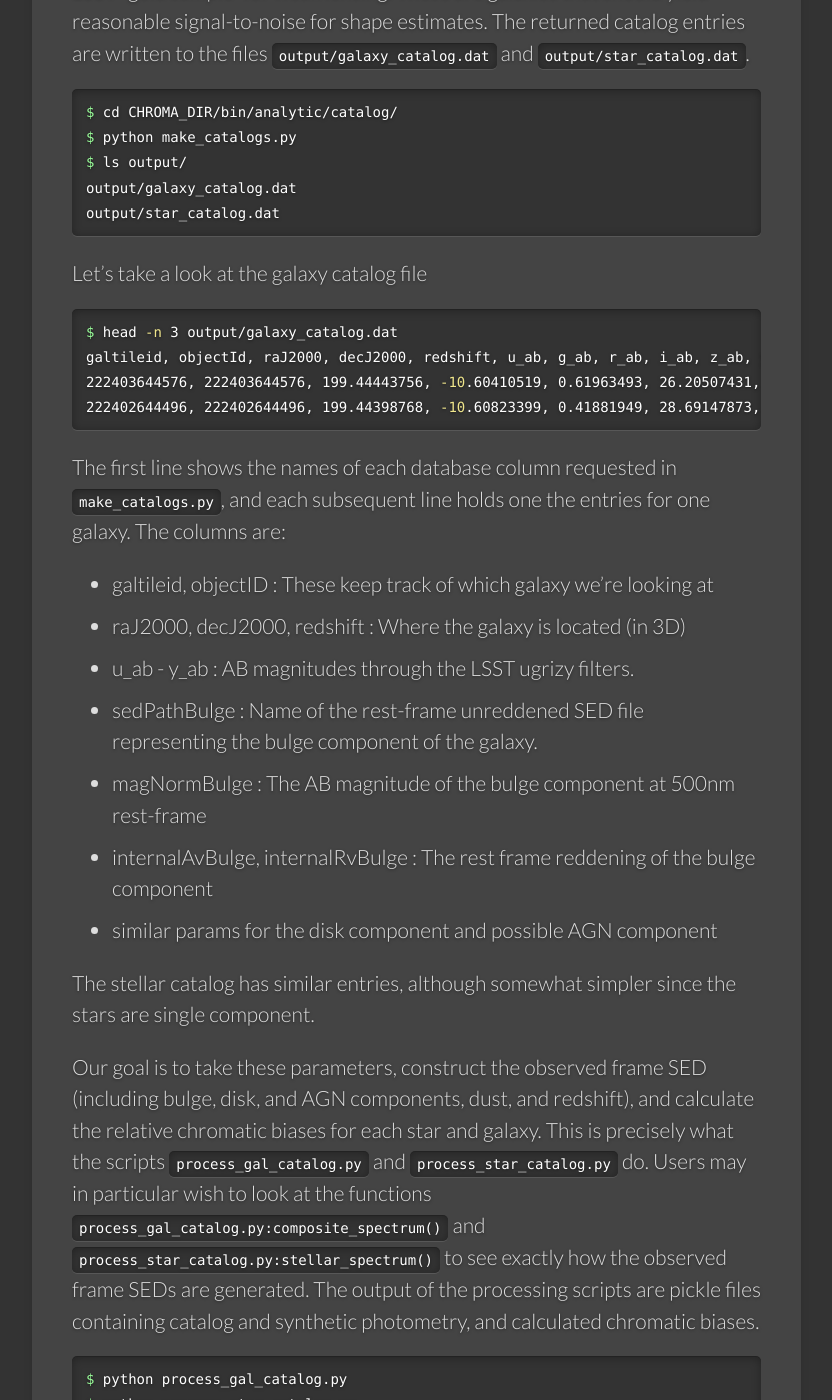
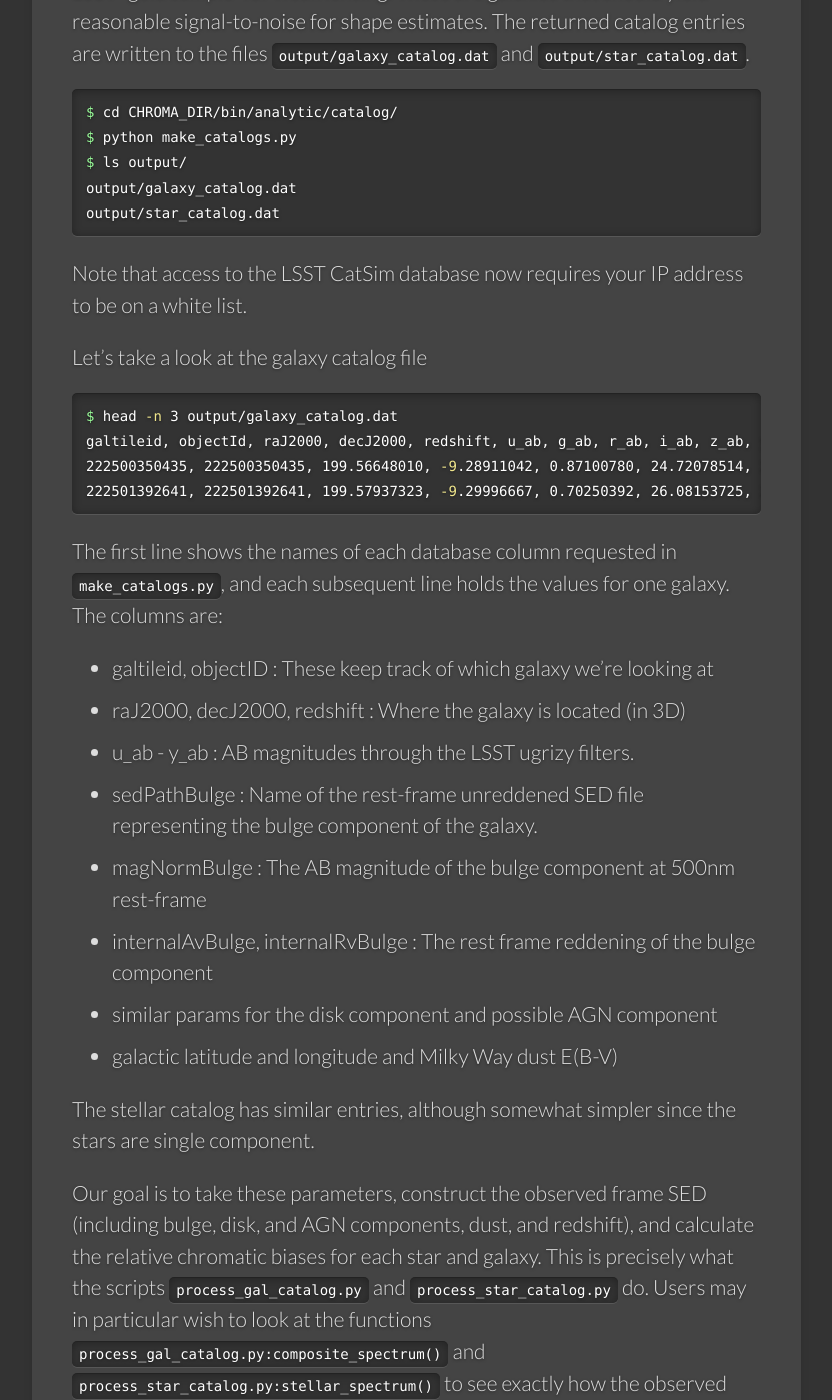
Before and after one commit to LSSTDESC/chroma, a Jekyll site: the page built from results/catalog.md, in a window 1280 px wide and 1400 px high, scrolled down 996 px. Shown: the whole window, without its empty margins (126-958 px from the left). Built offline with Jekyll 4.4.1, drawn with Linux system fonts in a browser that asks for light colours; some web fonts are replaced; formulas are drawn with MathJax 3; some of the changed text lies outside the part shown.

Commit message:
update catalog page

```diff
--- a/results/catalog.md
+++ b/results/catalog.md
@@ -37,16 +37,18 @@ output/galaxy_catalog.dat
 output/star_catalog.dat
 {% endhighlight %}
 
+Note that access to the LSST CatSim database now requires your IP address to be on a white list.
+
 Let's take a look at the galaxy catalog file
 
 {% highlight bash %}
 $ head -n 3 output/galaxy_catalog.dat
-galtileid, objectId, raJ2000, decJ2000, redshift, u_ab, g_ab, r_ab, i_ab, z_ab, y_ab, sedPathBulge, sedPathDisk, sedPathAgn, magNormBulge, magNormDisk, magNormAgn, internalAvBulge, internalRvBulge, internalAvDisk, internalRvDisk
-222403644576, 222403644576, 199.44443756, -10.60410519, 0.61963493, 26.20507431, 26.12331772, 25.60255432, 25.20387077, 25.12633514, 25.05166245, None, galaxySED/Const.20E09.02Z.spec.gz, None, nan, 25.57798004, nan, 0.00000000, 3.09999990, 0.10000000, 3.09999990
-222402644496, 222402644496, 199.44398768, -10.60823399, 0.41881949, 28.69147873, 26.64548302, 25.21138763, 24.58403778, 24.24159241, 24.04888725, None, galaxySED/Inst.50E09.02Z.spec.gz, None, nan, 24.80845070, nan, 0.00000000, 3.09999990, 0.30000001, 3.09999990
+galtileid, objectId, raJ2000, decJ2000, redshift, u_ab, g_ab, r_ab, i_ab, z_ab, y_ab, sedPathBulge, sedPathDisk, sedPathAgn, magNormBulge, magNormDisk, magNormAgn, internalAvBulge, internalRvBulge, internalAvDisk, internalRvDisk, glon, glat, EBV
+222500350435, 222500350435, 199.56648010, -9.28911042, 0.87100780, 24.72078514, 24.37876129, 23.35155296, 22.37948418, 21.74126053, 21.46795082, galaxySED/Burst.32E09.02Z.spec.gz, galaxySED/Exp.40E09.04Z.spec.gz, None, 25.08109093, 21.86528015, nan, 0.30000001, 3.09999990, 0.40000001, 3.09999990, 5.47990054, 0.92513679, 0.03601249
+222501392641, 222501392641, 199.57937323, -9.29996667, 0.70250392, 26.08153725, 25.31512642, 24.57574654, 23.79152298, 23.51052094, 23.27629852, galaxySED/Inst.50E09.04Z.spec.gz, galaxySED/Const.50E09.04Z.spec.gz, None, 26.84174919, 23.30666924, nan, 0.10000000, 3.09999990, 0.80000001, 3.09999990, 5.48020956, 0.92491178, 0.03617451
 {% endhighlight %}
 
-The first line shows the names of each database column requested in `make_catalogs.py`, and each subsequent line holds one the entries for one galaxy.  The columns are:
+The first line shows the names of each database column requested in `make_catalogs.py`, and each subsequent line holds the values for one galaxy.  The columns are:
 
 - galtileid, objectID : These keep track of which galaxy we're looking at
 - raJ2000, decJ2000, redshift : Where the galaxy is located (in 3D)
@@ -55,6 +57,7 @@ The first line shows the names of each database column requested in `make_catalo
 - magNormBulge : The AB magnitude of the bulge component at 500nm rest-frame
 - internalAvBulge, internalRvBulge : The rest frame reddening of the bulge component
 - similar params for the disk component and possible AGN component
+- galactic latitude and longitude and Milky Way dust E(B-V)
 
 The stellar catalog has similar entries, although somewhat simpler since the stars are single
 component.
@@ -128,21 +131,21 @@ Notice that the default input files: `output/corrected_galaxy_data.pkl` and
 `output/corrected_star_data.pkl` don't exist yet.  This is because these are the files that will
 be created under the machine learning corrections step on the next page.  For now we can use the
 uncorrected catalog files by adding them manually as command line arguments.  For instance, to make
-a plot of the centroid shift bias in the _r_ band due to DCR, use:
+a plot of the squared centroid shift bias with a logarithmic axis in the _r_ band due to DCR, use:
 
 {% highlight bash %}
-$ python plot_bias.py Rbar --galfile output/galaxy_data.pkl \
-                           --starfile output/star_data.pkl  \
-                           --outfile output/dRbar.LSST_r.png
+$ python plot_bias.py LnRbarSqr --galfile output/galaxy_data.pkl \
+                                --starfile output/star_data.pkl  \
+                                --outfile output/dLnRbarSqr.LSST_r.png
 {% endhighlight %}
 
-<img src="{{site.url}}/img/dRbar.LSST_r.png" width="650">
+<img src="{{site.url}}/img/dLnRbarSqr.LSST_r.png" width="650">
 
 Each point of the scatter plot is one galaxy from the catalog.  The points are colored by their
-_r_ - _i_ color, which as we showed in the previous page is correlated with the centroid shift.  The
-histograms on the left show the distributions of centroid shifts for stars in blue, and the galaxies
-projected along the redshift axis in red.  The dark horizontal bars again show the requirements for
-DES and LSST.
+$$r$$ - $$i$$ color, with both very blue and very red objects having large squared centroid shifts.
+The histograms on the left show the distributions of squared centroid shifts for stars in blue, and
+the galaxies projected along the redshift axis in red.  The dark horizontal bars again show the
+requirements for DES and LSST.
 
 To quickly plot a number of interesting plots, we can use `plot_bias.py` with the option
  `--nominal_plots`.
@@ -161,9 +164,9 @@ Here are a few of the more interesting cases.
 The last plot here, for the Euclid telescope, is slightly misleading since we generated a catalog
 appropriate for LSST, and Euclid will be a much shallower survey.  However, the peak of the
 Euclid chromatic PSF bias is around redshift 1.0, where Euclid will still be quite sensitive.  Also
-notice that the symbol colors for this plot represent *LSST* _r_ - _i_ color.  The proposed Euclid
+notice that the symbol colors for this plot represent *LSST* $$r$$ - $$i$$ color.  The proposed Euclid
 footprint will overlap the LSST footprint by about 5000 square degrees.
 
-Notice also that while chromatic biases are clearly correlated with _r_ - _i_, they aren't perfectly
-correlated.  That is, for a given chromatic bias, or horizontal cut across the above scatter plots,
-more than one _r_ - _i_ color, or symbol color, occurs.
+Notice also that while chromatic biases are clearly correlated with $$r$$ - $$i$$, they aren't
+perfectly correlated.  That is, for a given chromatic bias, or horizontal cut across the above
+scatter plots, more than one $$r$$ - $$i$$ color, or symbol color, occurs.
```
Also changed, not shown: img/dLnRbarSqr.LSST_r.png (added), img/dR_LSST_r.png (deleted), img/dRbar.LSST_r.png (deleted), img/dS_m02.LSST_r.png, img/dS_p06.Euclid_350.png, img/dV.LSST_r.png.
